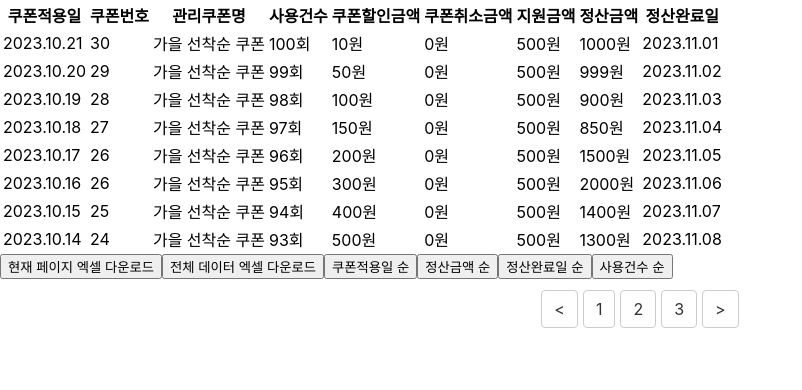
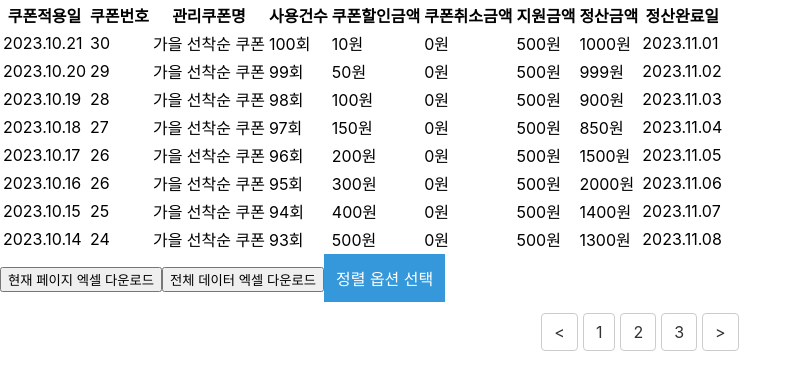
Before and after one commit to jiohjung98/react-xlsx-practice, a React (Create React App) app: page / in a window 1280 px wide. Shown: the top 390 px of the page, without its empty margins (0-802 px from the left). Built offline with nearby package versions, Linux system fonts and the light colour scheme.

Commit message:
Design: 정렬 옵션 선택 드롭다운 구현

```diff
--- /dev/null
+++ b/src/components/DropdownSpinner.css
@@ -0,0 +1,48 @@
+.dropbtn {
+    background-color: #3498db;
+    color: white;
+    padding: 12px;
+    font-size: 16px;
+    border: none;
+    cursor: pointer;
+  }
+
+  .dropdown {
+    position: relative;
+    display: inline-block;
+  }
+
+  .dropdown-content {
+    display: none;
+    position: absolute;
+    background-color: #f9f9f9;
+    min-width: 160px;
+    z-index: 1;
+    box-shadow: 0px 8px 16px 0px rgba(0, 0, 0, 0.2);
+  }
+
+  .dropdown:hover .dropdown-content {
+    display: block;
+  }
+
+  .dropdown-content button {
+    color: black;
+    padding: 12px 16px;
+    text-decoration: none;
+    display: block;
+    background-color: #f9f9f9;
+    width: 100%;
+    text-align: left;
+    border: none;
+    cursor: pointer;
+  }
+
+  .dropdown-content button:hover {
+    background-color: #f1f1f1;
+  }
+
+  .dropdown-content {
+    border-bottom: 2px solid #3498db;
+    top: 100%;
+    left: 0;
+  }
--- a/src/components/Excel.tsx
+++ b/src/components/Excel.tsx
@@ -4,6 +4,7 @@ import TableComponent from './DataTable';
 import { DataItem } from '../types/DataItem';
 import ReactPaginate from 'react-paginate';
 import './Pagination.css';
+import './DropdownSpinner.css';
 
 function ExcelDownloadButton() {
     const totalData: DataItem[] = [
@@ -35,8 +36,15 @@ function ExcelDownloadButton() {
 
     const [sortBy, setSortBy] = useState('쿠폰적용일');
 
+    const [dropdownOpen, setDropdownOpen] = useState(false);
+
+    const toggleDropdown = () => {
+        setDropdownOpen(!dropdownOpen);
+    };
+
     const handleSortBy = (criteria: string) => {
         setSortBy(criteria);
+        setDropdownOpen(false);
     };
 
     const sortedData = [...totalData].sort((a, b) => {
@@ -51,8 +59,6 @@ function ExcelDownloadButton() {
         }
         return 0;
     });
-
-
 
     const offset = currentPage * itemsPerPage;
     const currentData = sortedData.slice(offset, offset + itemsPerPage);
@@ -80,10 +86,17 @@ function ExcelDownloadButton() {
           <TableComponent data={currentData} />
           <button onClick={handleDownload}>현재 페이지 엑셀 다운로드</button>
           <button onClick={handleDownloadAll}>전체 데이터 엑셀 다운로드</button>
-          <button onClick={() => handleSortBy('쿠폰적용일 순')}>쿠폰적용일 순</button>
-          <button onClick={() => handleSortBy('정산금액 순')}>정산금액 순</button>
-          <button onClick={() => handleSortBy('정산완료일 순')}>정산완료일 순</button>
-          <button onClick={() => handleSortBy('사용건수 순')}>사용건수 순</button>
+           <div className={`dropdown ${dropdownOpen ? 'open' : ''}`}>
+                <button onClick={toggleDropdown} className="dropbtn">
+                    정렬 옵션 선택
+                </button>
+                <div className="dropdown-content">
+                    <button onClick={() => handleSortBy('쿠폰적용일 순')}>쿠폰적용일 순</button>
+                    <button onClick={() => handleSortBy('정산금액 순')}>정산금액 순</button>
+                    <button onClick={() => handleSortBy('정산완료일 순')}>정산완료일 순</button>
+                    <button onClick={() => handleSortBy('사용건수 순')}>사용건수 순</button>
+                </div>
+            </div>
 
           <ReactPaginate
             className="pagination"
```
